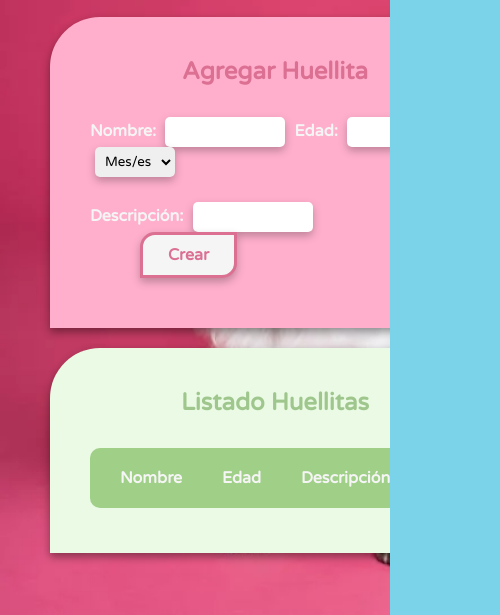
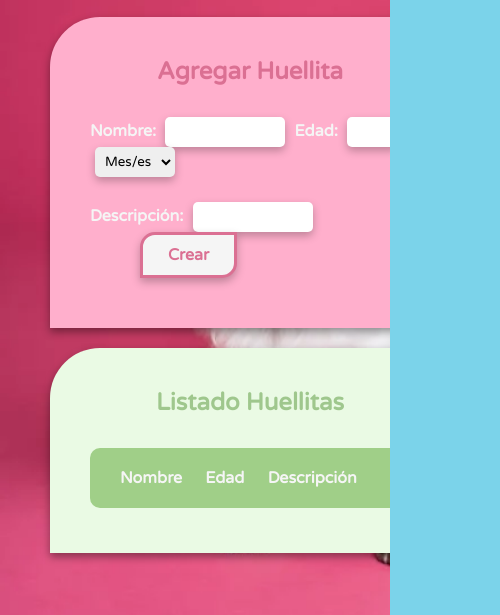
Before and after one commit to KarenBuenoVillalobos/Huellitas, a plain HTML site: page listado.html in a window 390 px wide. Shown: the part 229-844 px from the top of the page, 500 px wide, since content can reach past the window. Drawn offline with nearby package versions, Linux system fonts and the light colour scheme; no server answers.

Commit message:
Update listado.css

```diff
--- a/css/listado.css
+++ b/css/listado.css
@@ -210,9 +210,8 @@ textarea{
   .section-form,
   .section-list{
     padding: 40px 60px;
-    width: auto;
     max-width: 650px;
-    min-width: 450px;
+    min-width: 400px;
   }
   .form__label{
     font-size: 1.1em;
```
